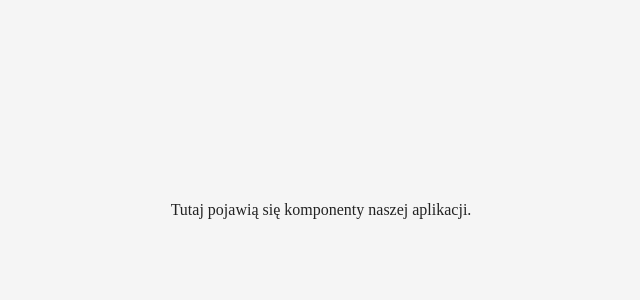
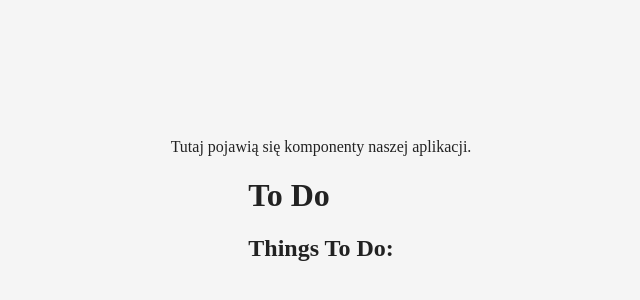
Before and after one commit to worksucks/WebPack_Zad2_2, a React app: page / in a window 1280 px wide. Shown: the part 198-498 px from the top of the page, without its empty margins (327-967 px from the left). Built offline with nearby package versions, Linux system fonts and the light colour scheme.

Commit message:
Added catalog src

```diff
--- a/src/components/Title.js
+++ b/src/components/Title.js
@@ -0,0 +1,19 @@
+import React from 'react';
+
+class Title extends React.Component {
+  constructor(props){
+    super(props);
+  }
+
+  render () {
+    return (
+      <div>
+        <h1>To Do</h1>
+        <h2>Things To Do: {this.props.data.length}</h2>
+      </div>
+    );
+  }
+
+}
+
+export default Title
--- a/src/containers/App.js
+++ b/src/containers/App.js
@@ -1,5 +1,6 @@
 import React from 'react';
 import style from './App.css';
+import Title from '../components/Title.js';
 
 class App extends React.Component {
     constructor(props){
@@ -26,6 +27,7 @@
       return (
           <div className={style.TodoApp}>
               Tutaj pojawią się komponenty naszej aplikacji.
+              <Title data={this.state.data.length}/>
               </div>
       );
     }
```
